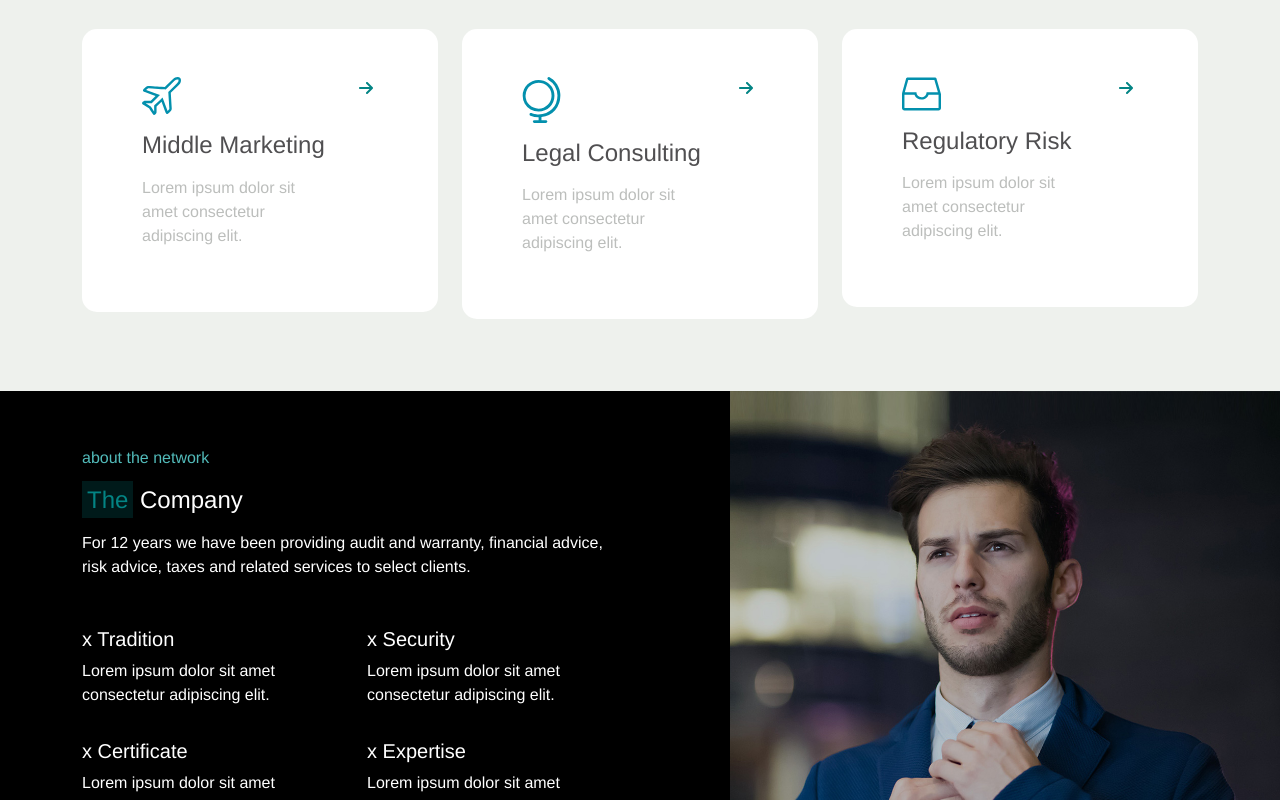
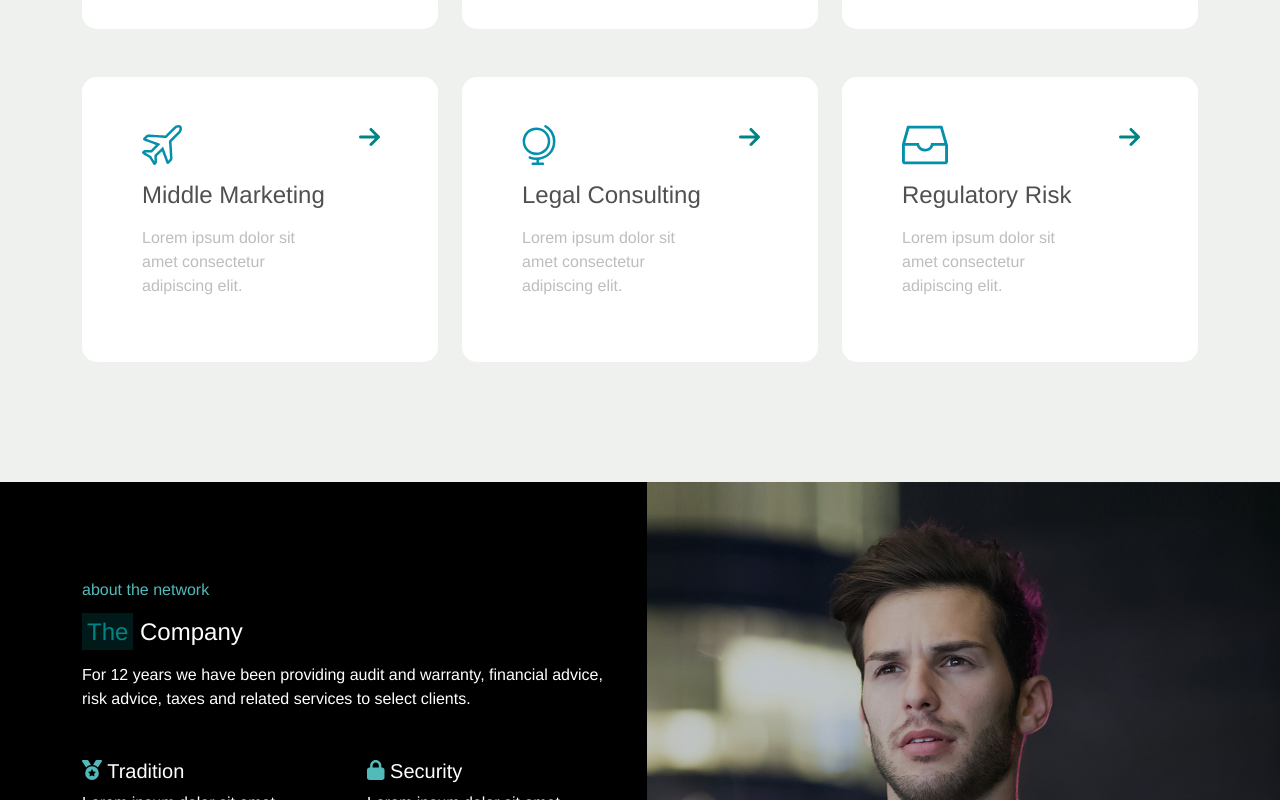
Before and after one commit to Difelice-e/proj-html-vuejs, a Vue app: page / in a window 1280 px wide. Shown: the part 1440-2240 px from the top of the page. Built offline with nearby package versions, Linux system fonts and the light colour scheme.

Commit message:
aggiornamento sezione company

```diff
--- a/src/components/BusinessArea.vue
+++ b/src/components/BusinessArea.vue
@@ -1,11 +1,11 @@
 <template>
   <section class="py-5 business-area">
-    <div class="container">
+    <div class="container py-5">
       <div class="row">
         <div class="col-12">
           <span class="green-text">our business area</span>
           <h3>Excellence in <span class="colored-span">Services</span></h3>
-          <div class="d-flex justify-content-between gap-3">
+          <div class="d-flex justify-content-between align-items-center gap-3">
             <p class="grey-text">
               We are leaders in providing consultancy services with a set of
               cutting-edge technologies and a team of experienced and renowned
@@ -87,12 +87,14 @@ export default {
     border-radius: 15px;
 
     .card_image {
-      width: 20%;
+      // width: 20%;
+      height: 40px;
       filter: invert(31%) sepia(92%) saturate(4156%) hue-rotate(165deg) brightness(92%) contrast(98%)
     }
 
     .fa-arrow-right {
       color: var(--bluelagoon);
+      font-size: 1.5rem;
     }
   }
 }
--- a/src/components/CompanyArea.vue
+++ b/src/components/CompanyArea.vue
@@ -1,6 +1,6 @@
 <template>
-  <section class="company-area d-flex align-items-center">
-    <div class="container">
+  <section class="company-area d-flex align-items-center py-5">
+    <div class="container py-5">
       <div class="row ">
         <div class="col-6">
           <div class="row">
@@ -14,7 +14,7 @@
               </p>
               <div class="row">
                 <div class="col-6 mb-3" v-for="(point, i) in companyPoints" :key="i">
-                  <h5><span>{{point.icon}}</span> {{point.title}}</h5>
+                  <h5><span class="green-text"><font-awesome-icon :icon="point.icon" /> </span> {{point.title}}</h5>
                   <p>
                     {{point.info}}
                   </p>
@@ -39,22 +39,22 @@ export default {
     return {
       companyPoints: [
         {
-          icon: "x",
+          icon: 'fa-solid fa-medal',
           title: "Tradition",
           info: "Lorem ipsum dolor sit amet consectetur adipiscing elit.",
         },
         {
-          icon: "x",
+          icon: "fa-solid fa-lock",
           title: "Security",
           info: "Lorem ipsum dolor sit amet consectetur adipiscing elit.",
         },
         {
-          icon: "x",
+          icon: "fa-solid fa-pen-to-square",
           title: "Certificate",
           info: "Lorem ipsum dolor sit amet consectetur adipiscing elit.",
         },
         {
-          icon: "x",
+          icon: "fa-solid fa-graduation-cap",
           title: "Expertise",
           info: "Lorem ipsum dolor sit amet consectetur adipiscing elit.",
         },
--- a/src/components/MainNavbar.vue
+++ b/src/components/MainNavbar.vue
@@ -9,7 +9,7 @@
 
         <!-- colonna di destra con link  -->
         <div class="col">
-          <ul class="d-flex align-items-center gap-2">
+          <ul class="d-flex align-items-center justify-content-end gap-2">
             <!-- link dinamici  -->
             <li v-for="(link, i) in navLinks" :key="i"><a :href="link.href">{{link.name}}</a></li>
             <!-- bottone statico -->
--- a/src/main.js
+++ b/src/main.js
@@ -16,12 +16,16 @@ import { faTwitter } from '@fortawesome/free-brands-svg-icons'
 import { faFacebookF } from '@fortawesome/free-brands-svg-icons'
 import { faLinkedinIn } from '@fortawesome/free-brands-svg-icons'
 import { faArrowRight } from '@fortawesome/free-solid-svg-icons'
+import { faLock } from '@fortawesome/free-solid-svg-icons'
+import { faMedal } from '@fortawesome/free-solid-svg-icons'
+import { faPenToSquare } from '@fortawesome/free-solid-svg-icons'
+import { faGraduationCap } from '@fortawesome/free-solid-svg-icons';
 
 /* import font awesome icon component */
 import { FontAwesomeIcon } from '@fortawesome/vue-fontawesome'
 
 /* add icons to the library */
-library.add(faClock, faPhone, faEnvelope, faTwitter, faFacebookF, faLinkedinIn, faArrowRight)
+library.add(faClock, faPhone, faEnvelope, faTwitter, faFacebookF, faLinkedinIn, faArrowRight, faLock, faMedal, faPenToSquare, faGraduationCap)
 
 /* add font awesome icon component */
 Vue.component('font-awesome-icon', FontAwesomeIcon)
```
